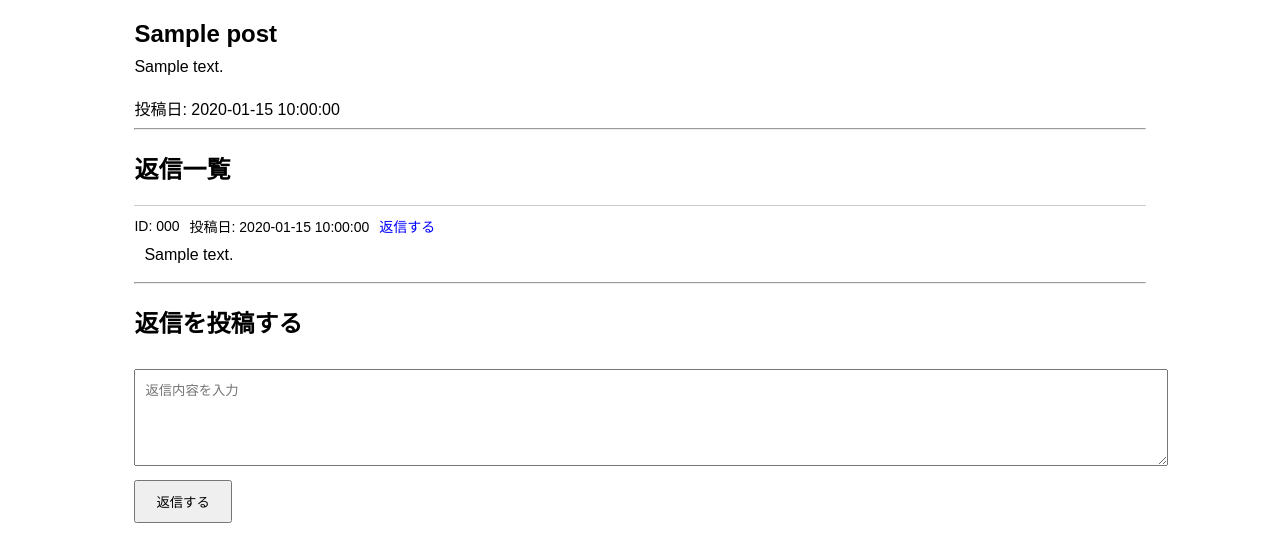
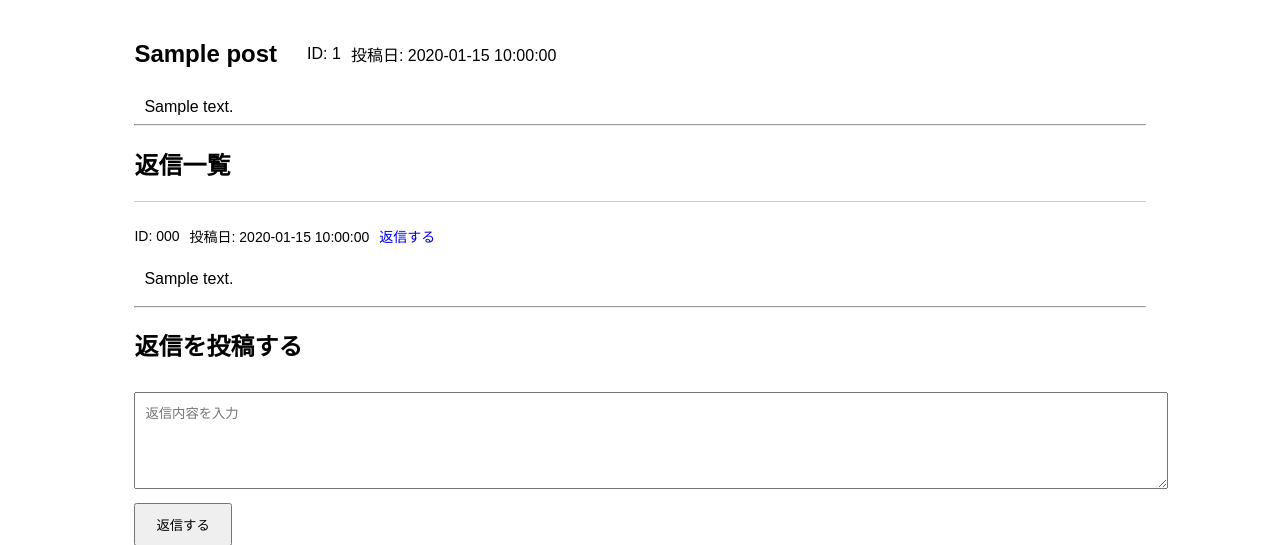
Before and after one commit to snow7y/study-websystem, a PHP site: page /post.php?id=1 in a window 1280 px wide. Shown: the part 97-642 px from the top of the page. Run offline with PHP 8.4, Linux system fonts and the light colour scheme; tables that the repository leaves empty or names only in its code hold one stand-in row (values such as "Sample post").

Commit message:
デザインの修正

```diff
--- a/public/kadai/post.php
+++ b/public/kadai/post.php
@@ -63,9 +63,7 @@ function convertReplyAnchors($content)
 }
 
 // 返信を一気に20個投稿する関数
-if (isset($_POST['reply20times']))
-{
-    global $dbh;
+if (isset($_POST['reply20times'])) {
     $insert_reply_sth = $dbh->prepare("INSERT INTO replies (post_id, reply_number, content) VALUES (:post_id, :reply_number, :content)");
     $i = 2;
     for (; $i <= 20; $i++) {
@@ -110,14 +108,25 @@ if (isset($_POST['reply20times']))
             margin-bottom: 20px;
         }
 
-        .post-title {
-            font-size: 24px;
-            font-weight: bold;
+
+        .post-header {
+            display: flex;
+            justify-content: start;
+            align-items: center;
             margin-bottom: 10px;
         }
 
+        .post-title {
+            font-weight: bold;
+            margin-right: 30px;
+        }
+
+        .post-header-content {
+            margin-right: 10px;
+        }
+
         .post-content {
-            margin-bottom: 20px;
+            margin-left: 10px;
         }
 
         .reply {
@@ -172,9 +181,12 @@ if (isset($_POST['reply20times']))
         </header>
 
         <!-- 投稿の表示 -->
-        <div class="post-title" id="reply-1"><?= htmlspecialchars($post['title']) ?></div>
+        <div class="post-header">
+            <h2 class="post-title" id="reply-1"><?= htmlspecialchars($post['title']) ?></h2>
+            <p class="post-header-content">ID: 1</p>
+            <p class="post-header-content">投稿日: <?= htmlspecialchars($post['created_at']) ?></p>
+        </div>
         <div class="post-content"><?= nl2br(htmlspecialchars($post['content'])) ?></div>
-        <div class="post-date">投稿日: <?= htmlspecialchars($post['created_at']) ?></div>
 
         <hr>
 
@@ -191,10 +203,10 @@ if (isset($_POST['reply20times']))
             <?php foreach ($replies as $reply): ?>
                 <div class="reply" id="reply-<?= $reply['id'] ?>">
                     <div class="reply-header">
-                        <span class="reply-header-span">ID: <?= htmlspecialchars($reply['reply_number']) ?></span>
-                        <span class="reply-header-span">投稿日: <?= htmlspecialchars($reply['created_at']) ?></span>
+                        <p class="reply-header-span">ID: <?= htmlspecialchars($reply['reply_number']) ?></p>
+                        <p class="reply-header-span">投稿日: <?= htmlspecialchars($reply['created_at']) ?></p>
                         <a class="reply-anchor" href="#reply"
-                            onclick="document.getElementById('reply-content').value += '>><?= $reply['reply_number'] ?> ';"><span>返信する</span></a>
+                            onclick="document.getElementById('reply-content').value += '>><?= $reply['reply_number'] ?> ';">返信する</a>
                     </div>
                     <div class="reply-content"><?= nl2br(convertReplyAnchors($reply['content'])) ?></div>
                 </div>
```
